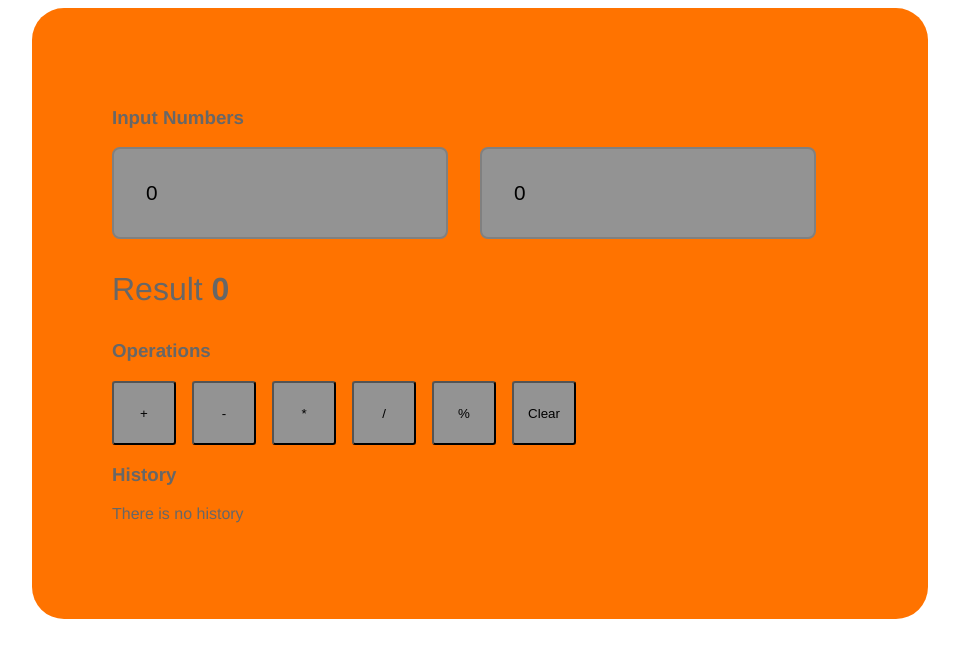
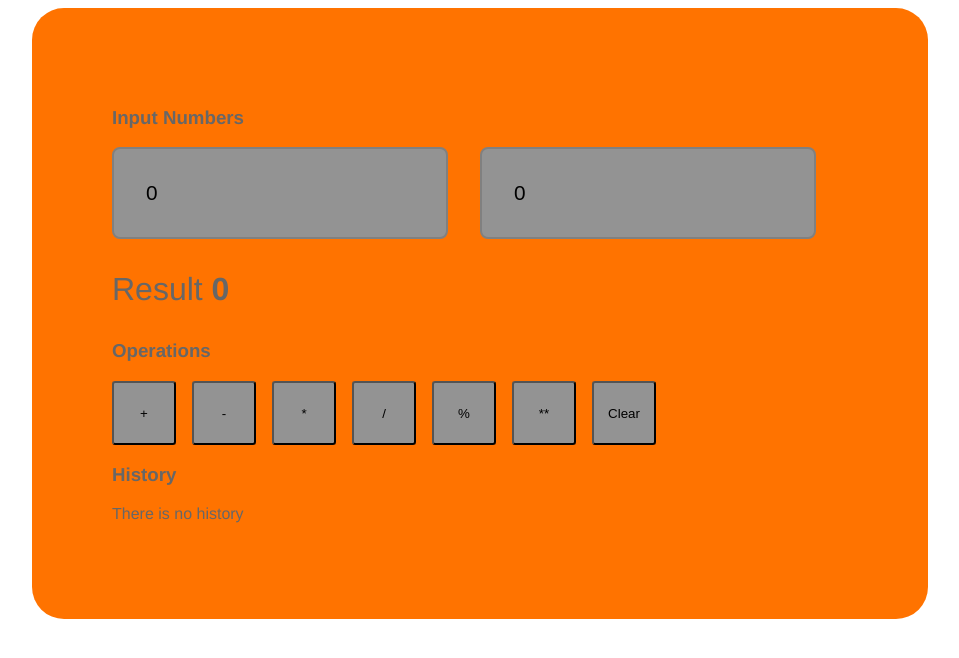
Before and after one commit to Sadaaf/calculator-with-history, a React (Vite) app: page / in a window 1280 px wide. Shown: the top 658 px of the page, without its empty margins (160-1119 px from the left). Built offline with nearby package versions, Linux system fonts and the light colour scheme.

Commit message:
Added new power operation in calculator

```diff
--- a/src/components/history/HistoryItem.jsx
+++ b/src/components/history/HistoryItem.jsx
@@ -24,7 +24,7 @@ HistoryItem.propTypes = {
     }),
     operation: PropTypes.string.isRequired,
     result: PropTypes.number.isRequired,
-    time: PropTypes.object.isRequired,
+    time: PropTypes.string.isRequired,
   }).isRequired,
   restoreHistory: PropTypes.func.isRequired,
   disabled: PropTypes.bool,
--- a/src/components/history/HistorySection.jsx
+++ b/src/components/history/HistorySection.jsx
@@ -32,7 +32,7 @@ HistorySection.propTypes = {
       }),
       operation: PropTypes.string.isRequired,
       result: PropTypes.number.isRequired,
-      time: PropTypes.object.isRequired,
+      time: PropTypes.string.isRequired,
     })
   ).isRequired,
   restoreHistory: PropTypes.func.isRequired,
--- a/src/components/operations/OperationSection.jsx
+++ b/src/components/operations/OperationSection.jsx
@@ -34,6 +34,11 @@ const OperationSection = ({
     },
     {
       id: shortid.generate(),
+      text: "**",
+      onClick: () => handleArithmeticOperation("**"),
+    },
+    {
+      id: shortid.generate(),
       text: "Clear",
       onClick: handleClearOperation,
     },
```
